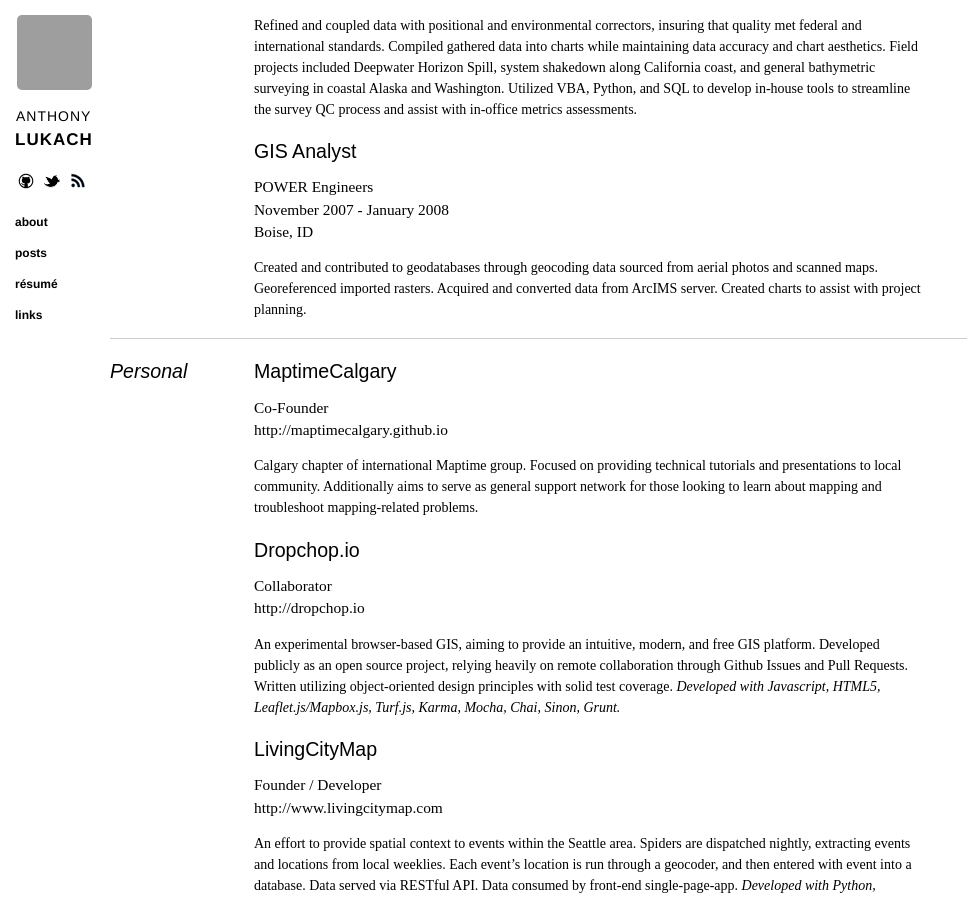
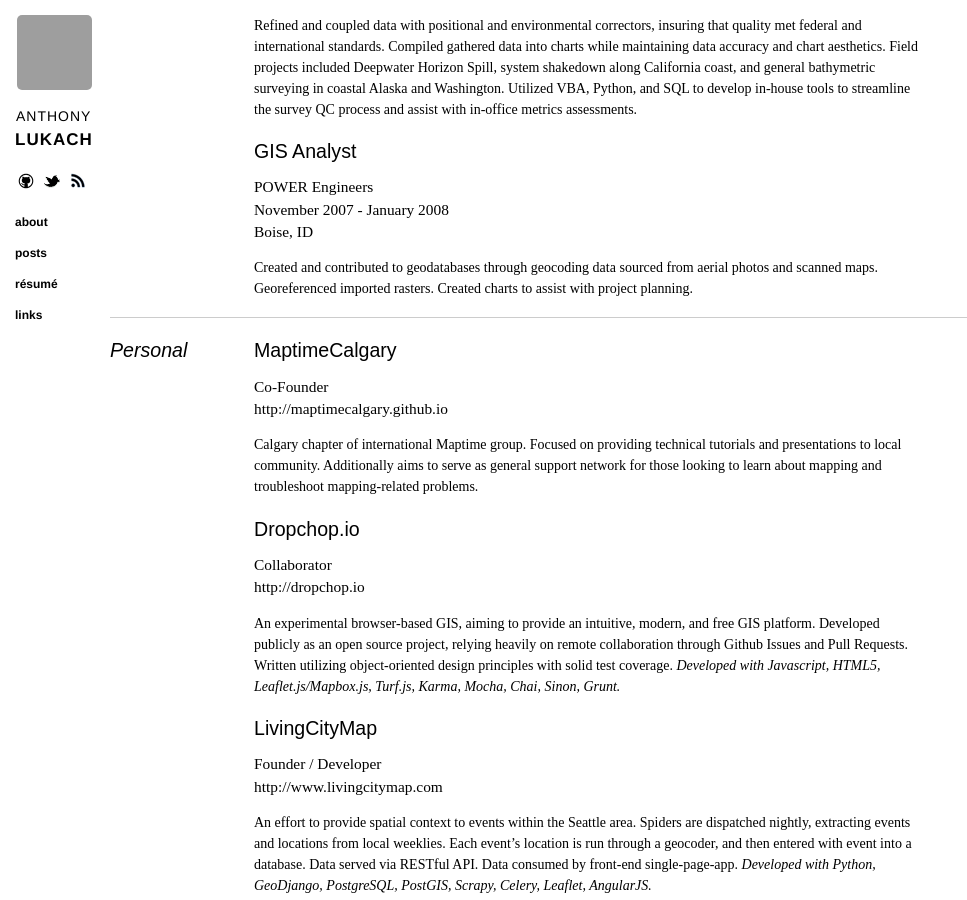
Before and after one commit to alukach/alukach.github.io, a Jekyll site: the page built from resume/index.md, in a window 1280 px wide and 900 px high, scrolled down 1224 px. Shown: the whole window, without its empty margins (0-967 px from the left). Built offline with Jekyll 4.4.1, drawn with Linux system fonts in a browser that asks for light colours; nearby versions of some CDN libraries; Markdown is read by kramdown in place of the engine named in the settings; grey boxes are pictures that could not be loaded.

Commit message:
Slim down GIS Analyst job, add bottom line

```diff
--- a/resume/alukach-print.html
+++ b/resume/alukach-print.html
@@ -99,7 +99,7 @@
 
 <h5>Boise, ID</h5>
 
-<p>Created and contributed to geodatabases through geocoding data sourced from aerial photos and scanned maps. Georeferenced imported rasters. Acquired and converted data from ArcIMS server. Created charts to assist with project planning.</p>
+<p>Created and contributed to geodatabases through geocoding data sourced from aerial photos and scanned maps. Georeferenced imported rasters. Created charts to assist with project planning.</p>
 </dd>
 </dl>
 
@@ -179,9 +179,7 @@
 
 <p>Anthony Lukach &#8212; <a href="mailto:anthony.lukach@gmail.com">anthony.lukach@gmail.com</a> &#8212; <a href="http://www.alukach.com">alukach.com</a> &#8212; <a href="http://github.com/alukach">github.com/alukach</a> &#8212; <a href="http://twitter.com/anthonylukach">@anthonylukach</a> <span class='phone'>&#8212; 403.804.2128</span></p>
 
-<!--
----
- -->
+<hr />
 
     </div>
 
--- a/resume/alukach.html
+++ b/resume/alukach.html
@@ -99,7 +99,7 @@
 
 <h5>Boise, ID</h5>
 
-<p>Created and contributed to geodatabases through geocoding data sourced from aerial photos and scanned maps. Georeferenced imported rasters. Acquired and converted data from ArcIMS server. Created charts to assist with project planning.</p>
+<p>Created and contributed to geodatabases through geocoding data sourced from aerial photos and scanned maps. Georeferenced imported rasters. Created charts to assist with project planning.</p>
 </dd>
 </dl>
 
@@ -179,9 +179,7 @@
 
 <p>Anthony Lukach &#8212; <a href="mailto:anthony.lukach@gmail.com">anthony.lukach@gmail.com</a> &#8212; <a href="http://www.alukach.com">alukach.com</a> &#8212; <a href="http://github.com/alukach">github.com/alukach</a> &#8212; <a href="http://twitter.com/anthonylukach">@anthonylukach</a> <span class='phone'>&#8212; 403.804.2128</span></p>
 
-<!--
----
- -->
+<hr />
 
     </div>
 
--- a/resume/index.md
+++ b/resume/index.md
@@ -91,7 +91,7 @@ title: "R&eacute;sum&eacute;"
 
 <h5>Boise, ID</h5>
 
-<p>Created and contributed to geodatabases through geocoding data sourced from aerial photos and scanned maps. Georeferenced imported rasters. Acquired and converted data from ArcIMS server. Created charts to assist with project planning.</p>
+<p>Created and contributed to geodatabases through geocoding data sourced from aerial photos and scanned maps. Georeferenced imported rasters. Created charts to assist with project planning.</p>
 </dd>
 </dl>
 
@@ -171,8 +171,6 @@ title: "R&eacute;sum&eacute;"
 
 <p>Anthony Lukach &#8212; <a href="mailto:anthony.lukach@gmail.com">anthony.lukach@gmail.com</a> &#8212; <a href="http://www.alukach.com">alukach.com</a> &#8212; <a href="http://github.com/alukach">github.com/alukach</a> &#8212; <a href="http://twitter.com/anthonylukach">@anthonylukach</a> <span class='phone'>&#8212; 403.804.2128</span></p>
 
-<!--
----
- -->
+<hr />
 
 </div>
```
Also changed, not shown: resume/source/alukach.md (+2 -3 lines), 1 other file.
